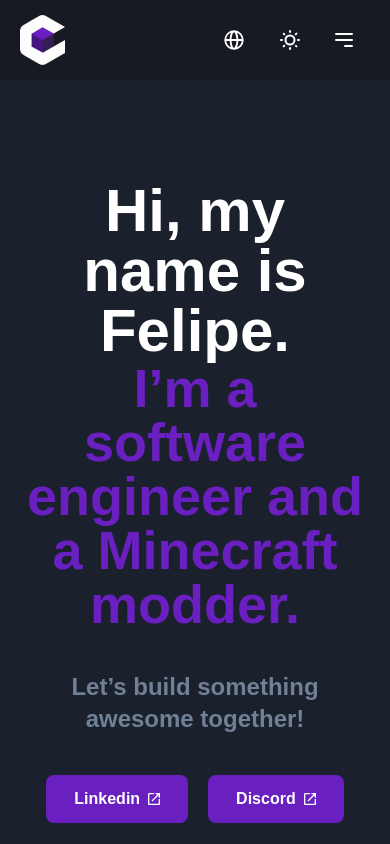
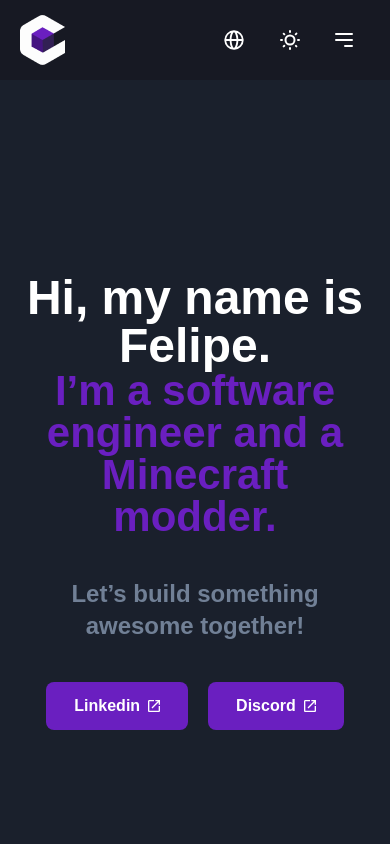
Before and after one commit to CerbonXD/Portfolio-WebSite, a React (Vite) app: page / in a window 390 px wide. Shown: the top 844 px of the page. Built offline with nearby package versions, Linux system fonts and the light colour scheme; a web font is replaced by a local one; what i18next-xhr-backend would draw is missing.

Commit message:
Change text size in home for mobile

```diff
--- a/src/pages/Home.jsx
+++ b/src/pages/Home.jsx
@@ -6,9 +6,9 @@ export default function Home() {
 
     return (
         <section className="flex flex-col justify-center gap-10 h-screen">
-            <h1 className="text-6xl text-center">
+            <h1 className="text-5xl sm:text-6xl text-center">
                 {t("home.greeting")}
-                <span className="block text-[#6A1FC0] text-[3.375rem]">{t("home.description")}</span>
+                <span className="block text-[#6A1FC0] text-[2.625rem] sm:text-[3.375rem] leading-none">{t("home.description")}</span>
             </h1>
             <p className="text-2xl text-[#718096] text-center">{t("home.invite")}</p>
             <div className="flex flex-wrap gap-5 justify-center">
```
